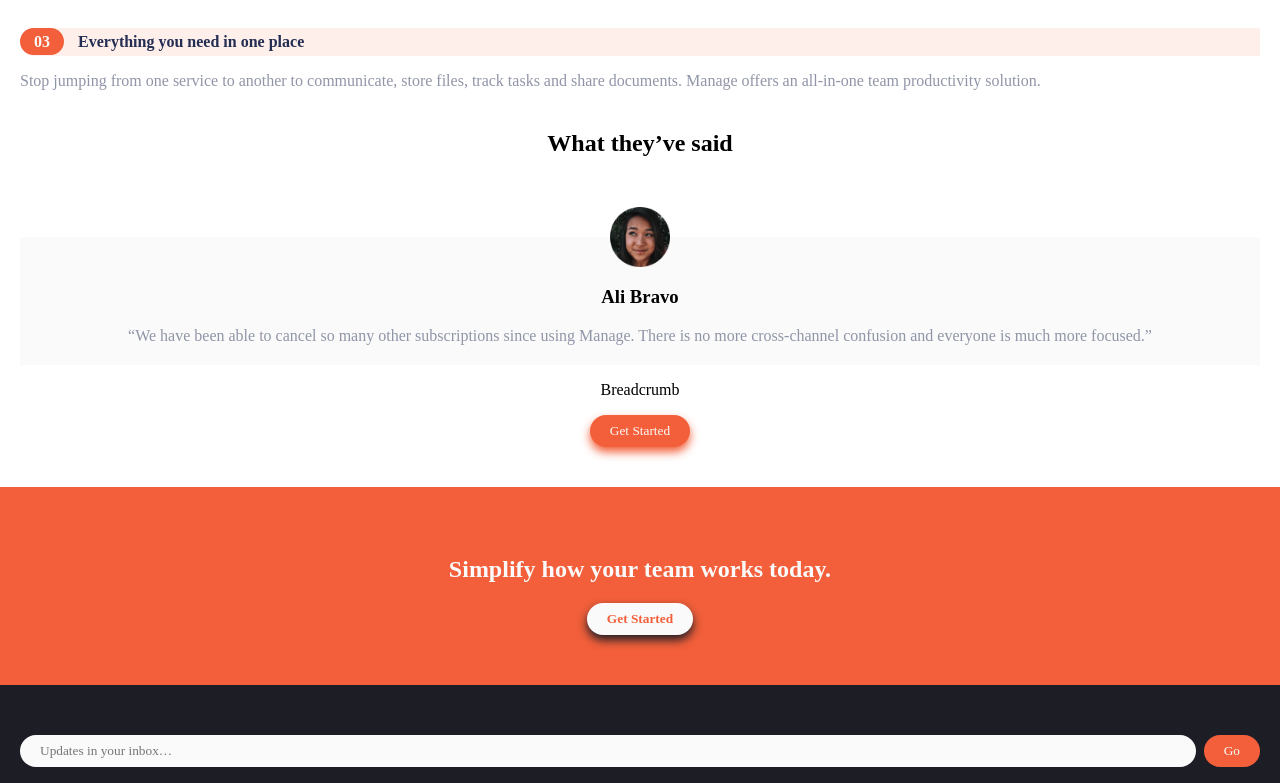
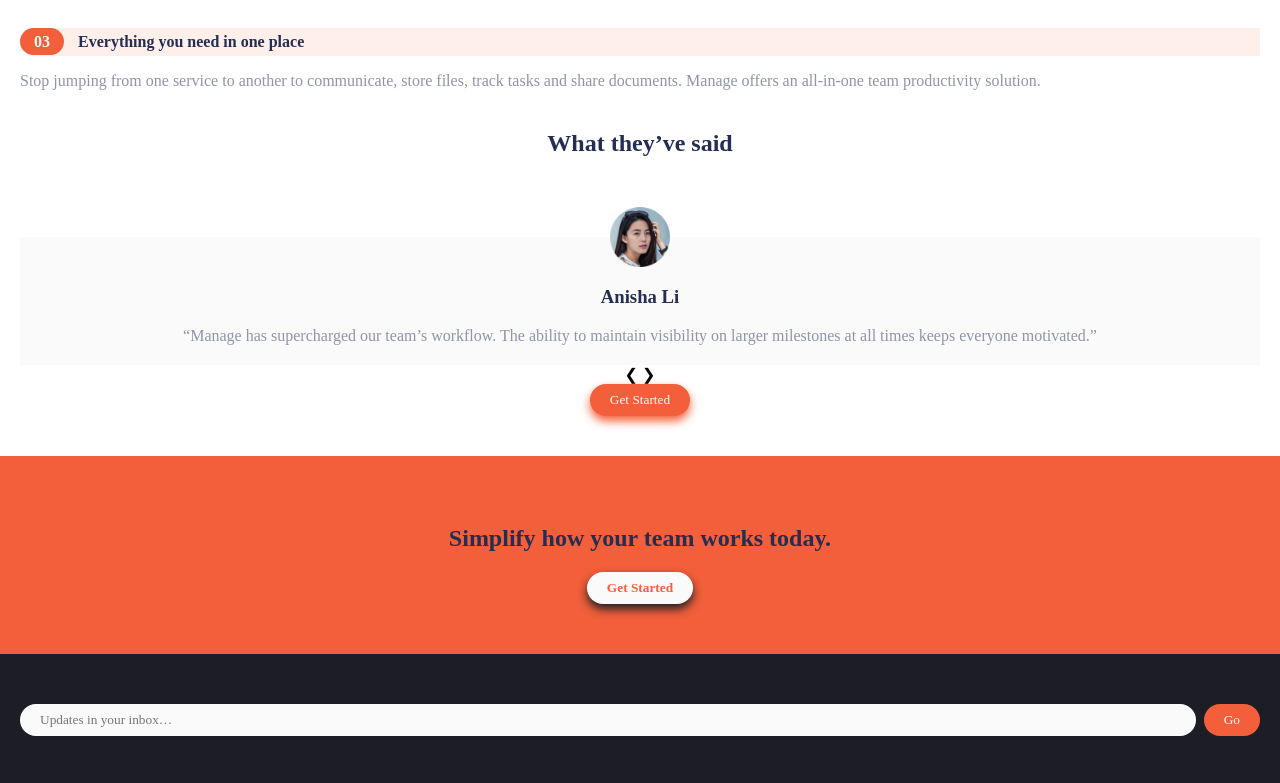
Before and after one commit to voromahery/iwt2-manage-landing-page, a website: page webroot/index.html in a window 1280 px wide. Shown: the part 1700-2483 px from the top of the page. Drawn offline with Linux system fonts and the light colour scheme.

Commit message:
Added slider

```diff
--- a/scss/_default.scss
+++ b/scss/_default.scss
@@ -2,6 +2,7 @@
 
 body {
   max-width: 1440px;
+  font-size: 16px;
   // background-image: url("#{$image-path}bg-tablet-pattern.svg");
   background-position: 50px 5%;
   background-size: cover;
@@ -19,6 +20,7 @@ h1,
 h2,
 h3 {
   font-weight: 700;
+  color: $dark-blue;
 }
 
 button,
@@ -92,5 +94,4 @@ footer {
 
 .paragraph {
   color: $dark-grayish-blue;
-  font-size: 16px;
 }
--- a/scss/_navigation.scss
+++ b/scss/_navigation.scss
@@ -55,7 +55,7 @@
 }
 
 // .nav_wrapper {
-//   position: absolute;
+//   position: fixed;
 //   top: 0;
-//   left: 0;
-// }
+//   left: 50%;
+//  }
--- a/scss/_section_testimony.scss
+++ b/scss/_section_testimony.scss
@@ -147,6 +147,6 @@
 //   animation-timing-function: ease-in;
 // }
 
-#shanai, #richard, #anisha {
-  display: none;
-}
+// #shanai, #richard, #anisha {
+//   display: none;
+// }
--- a/webroot/index.html
+++ b/webroot/index.html
@@ -118,7 +118,8 @@
 
         <div class="testimony__wrapper">
           <h2 class="testimony__title">What they’ve said</h2>
-          <div class="testimony__card" id="anisha">
+          <div>
+            <div class="testimony__card mySlides" id="anisha">
               <img
                 src="./images/avatar-anisha.png"
                 class="testimony__card--image"
@@ -131,7 +132,7 @@
                 everyone motivated.”
               </blockquote>
             </div>
-          <div class="testimony__card ali" id="ali">
+            <div class="testimony__card mySlides ali" id="ali">
               <img
                 src="./images/avatar-ali.png"
                 class="testimony__card--image"
@@ -144,7 +145,7 @@
                 everyone is much more focused.”
               </blockquote>
             </div>
-          <div class="testimony__card" id="richard">
+            <div class="testimony__card mySlides" id="richard">
               <img
                 src="./images/avatar-richard.png"
                 class="testimony__card--image"
@@ -153,11 +154,11 @@
               <h3 class="testimony__card-name richard">Richard Watts</h3>
               <blockquote class="testimony__card--quote paragraph">
                 “Manage allows us to provide structure and process. It keeps us
-              organized and focused. I can’t stop recommending them to everyone
-              I talk to!”
+                organized and focused. I can’t stop recommending them to
+                everyone I talk to!”
               </blockquote>
             </div>
-          <div class="testimony__card" id="shanai">
+            <div class="testimony__card mySlides" id="shanai">
               <img
                 src="./images/avatar-shanai.png"
                 class="testimony__card--image"
@@ -165,12 +166,15 @@
               />
               <h3 class="testimony__card-name shanai">Shanai Gough</h3>
               <blockquote class="testimony__card--quote paragraph">
-              “Their software allows us to track, manage and collaborate on our
-              projects from anywhere. It keeps the whole team in-sync without
-              being intrusive.”
+                “Their software allows us to track, manage and collaborate on
+                our projects from anywhere. It keeps the whole team in-sync
+                without being intrusive.”
               </blockquote>
             </div>
-          <p>Breadcrumb</p>
+
+            <a class="prev" onclick="plusSlides(-1)">❮</a>
+            <a class="next" onclick="plusSlides(1)">❯</a>
+          </div>
           <button class="testimony--button get__started--button">
             Get Started
           </button>
@@ -239,5 +243,6 @@
       </h1>
       <p class="copyright">Copyright 2020. All Rights Reserved</p>
     </footer>
+    <script src="./index.js"></script>
   </body>
 </html>
--- /dev/null
+++ b/webroot/index.js
@@ -0,0 +1,27 @@
+var slideIndex = 1;
+showSlides(slideIndex);
+
+function plusSlides(n) {
+  showSlides((slideIndex += n));
+}
+
+function currentSlide(n) {
+  showSlides((slideIndex = n));
+  console.log(n);
+}
+
+function showSlides(n) {
+  var i;
+  var slides = document.getElementsByClassName("testimony__card");
+  if (n > slides.length) {
+    slideIndex = 1;
+  }
+  if (n < 1) {
+    slideIndex = slides.length;
+  }
+  for (i = 0; i < slides.length; i++) {
+    slides[i].style.display = "none";
+  }
+
+  slides[slideIndex - 1].style.display = "block";
+}
```
Also changed, not shown: webroot/css/index.css. Lines whose indentation alone changed are shown as unchanged.
